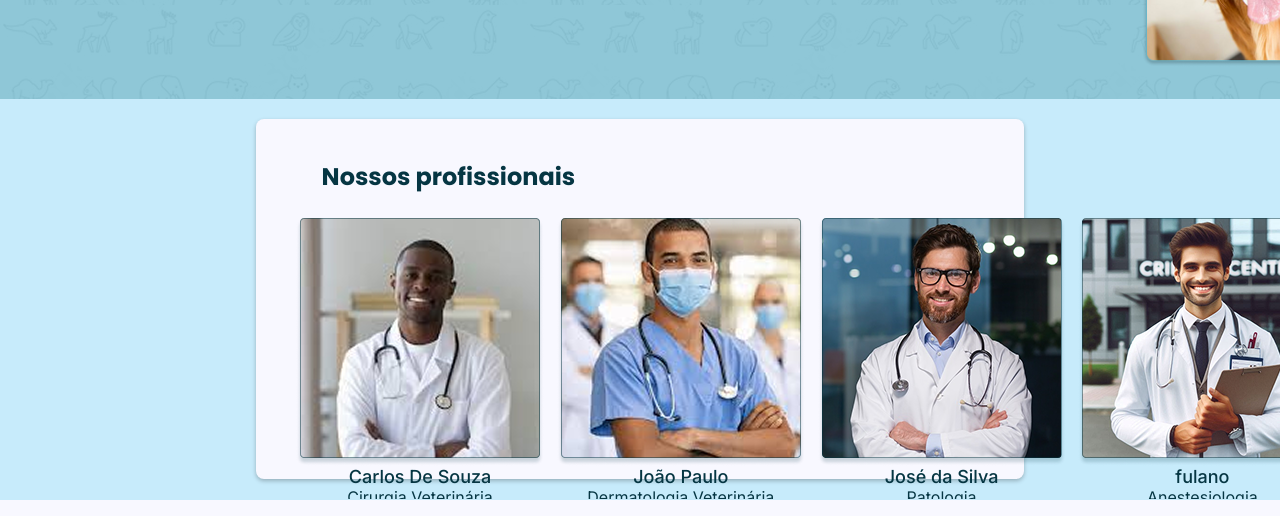
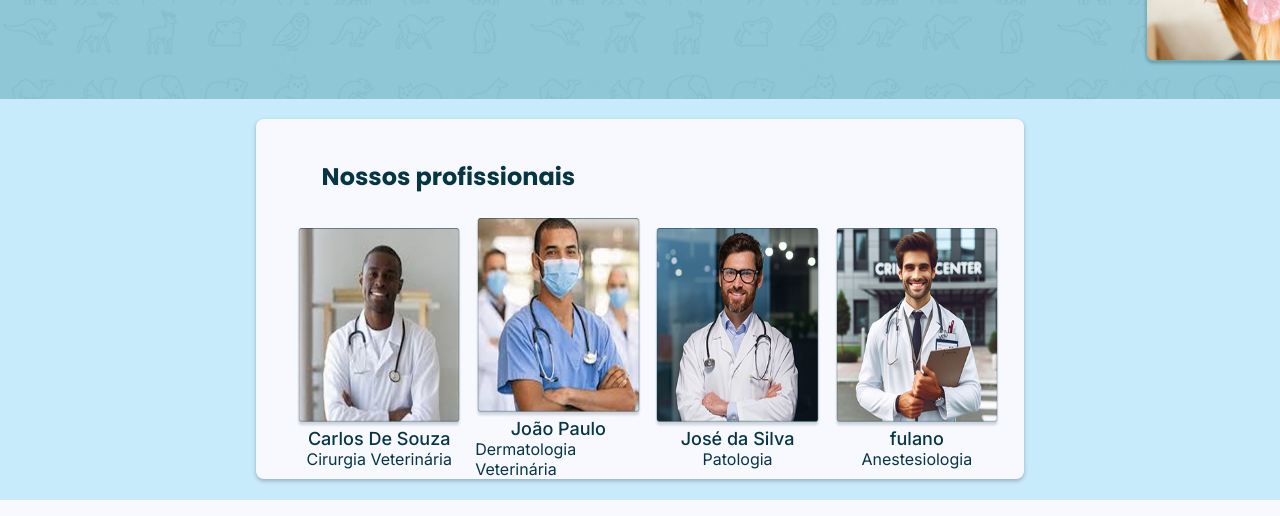
Before and after one commit to JoaoTrindade1404/Projeto-Unect, a plain HTML site: page index.html in a window 1280 px wide. Shown: the part 2084-2600 px from the top of the page. Drawn offline with nearby package versions, Linux system fonts and the light colour scheme.

Commit message:
imagens ajustadas

```diff
--- a/index.html
+++ b/index.html
@@ -110,22 +110,22 @@
                 <h1>Nossos profissionais</h1>
                 <div id="profissionais">
                     <span id="med1" class="med">
-                        <img src="./assets/medico1.png">
+                        <img class="imgMed" src="./assets/medico1.png">
                         <h1 class="nameMed">Carlos De Souza</h1>
                         <h2 class="areaMed">Cirurgia Veterinária</h2>
                     </span>
                     <span id="med2" class="med">
-                        <img src="./assets/medico2.png">
+                        <img class="imgMed" src="./assets/medico2.png">
                         <h1 class="nameMed">João Paulo</h1>
                         <h2 class="areaMed">Dermatologia Veterinária</h2>
                     </span>
                     <span id="med3" class="med">
-                        <img src="./assets/medico3.png">
+                        <img class="imgMed" src="./assets/medico3.png">
                         <h1 class="nameMed">José da Silva</h1>
                         <h2 class="areaMed">Patologia</h2>
                     </span>
                     <span id="med4" class="med">
-                        <img src="./assets/medico4.png">
+                        <img class="imgMed" src="./assets/medico4.png">
                         <h1 class="nameMed">fulano</h1>
                         <h2 class="areaMed">Anestesiologia</h2>
                     </span>
--- a/src/style.css
+++ b/src/style.css
@@ -603,6 +603,11 @@ body{
     line-height: normal;
 }
 
+.imgMed {
+    height: 25dvh;
+    width: 13dvw;
+}
+
 footer {
     display: flex;
     width: 100%;
```
